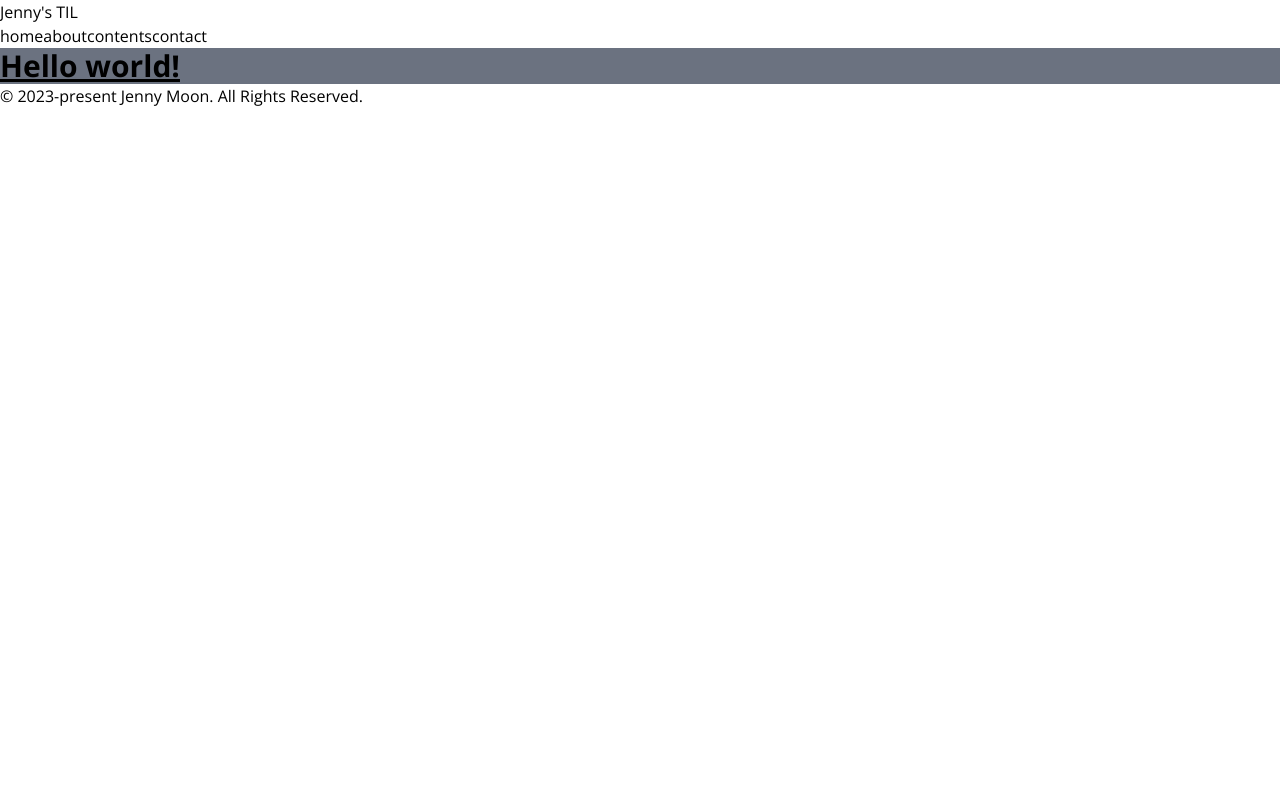
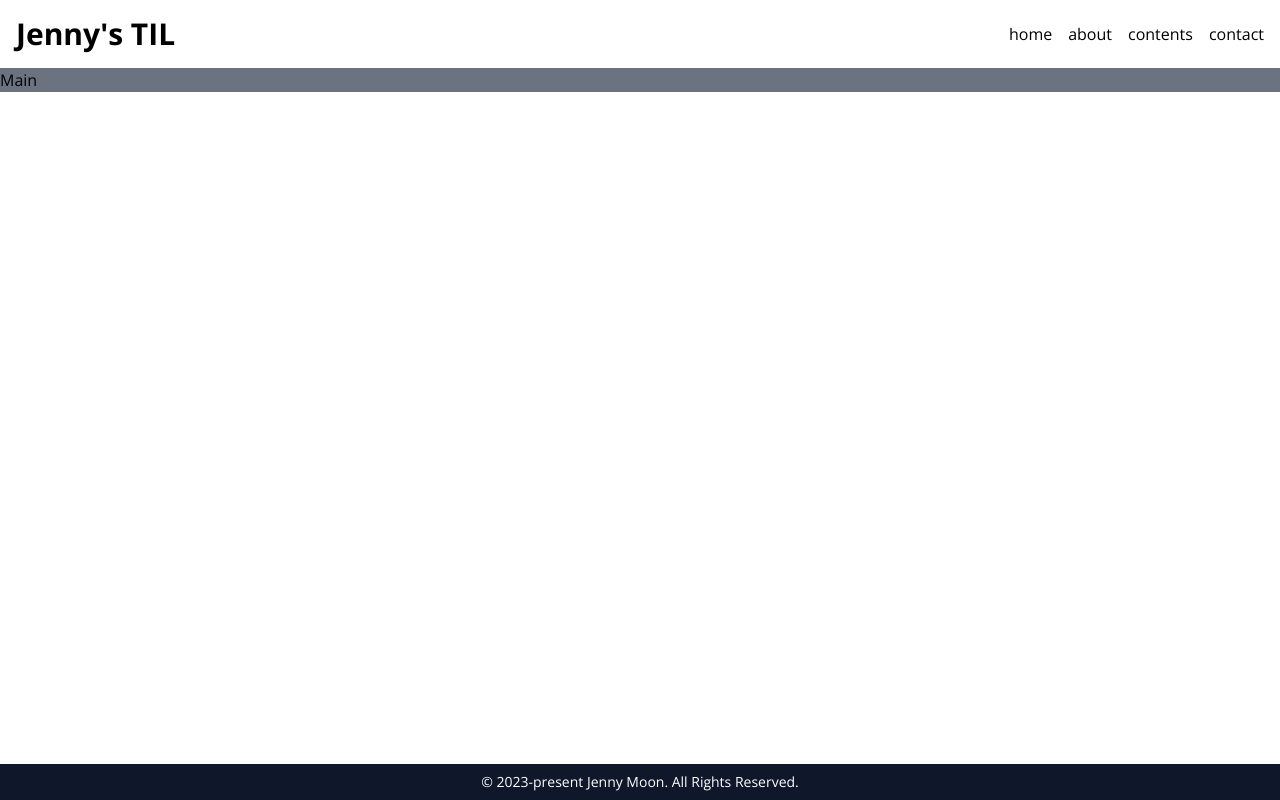
Before and after one commit to jen0828/my-til, a Next.js app: page / in a window 1280 px wide. Built offline with nearby package versions, Linux system fonts and the light colour scheme.

Commit message:
Add styling

```diff
--- a/src/app/layout.tsx
+++ b/src/app/layout.tsx
@@ -17,9 +17,9 @@
 }) {
   return (
     <html lang="en" className={sans.className}>
-      <body>
+      <body className='flex flex-col w-full max-w-screen-2xl mx-auto'>
         <Header />
-        <main>{children} </main>
+        <main className='grow'>{children} </main>
         <Footer />
       </body>
     </html>
--- a/src/app/page.tsx
+++ b/src/app/page.tsx
@@ -1,5 +1,5 @@
 export default function Home() {
   return (
-    <section className="bg-gray-500 text-3xl font-bold underline">Hello world!</section>
+    <section className="bg-gray-500">Main</section>
   );
 }
--- a/src/components/Footer.tsx
+++ b/src/components/Footer.tsx
@@ -1,3 +1,4 @@
 export default function Footer() {
-  return <p>© 2023-present Jenny Moon. All Rights Reserved.</p>
+  return <p className='bg-slate-900 text-white py-2 text-sm text-center'>
+    © 2023-present Jenny Moon. All Rights Reserved.</p>
 }
--- a/src/components/Header.tsx
+++ b/src/components/Header.tsx
@@ -2,11 +2,11 @@
 
 export default function Header() {
   return (
-    <header>
+    <header className='flex justify-between items-center p-4'>
       <Link href="/">
-        <h1>{"Jenny's TIL"}</h1>
+        <h1 className='text-3xl font-bold'>{"Jenny's TIL"}</h1>
       </Link>
-      <nav>
+      <nav className='flex gap-4'>
         <Link href="/">home</Link>
         <Link href="/about">about</Link>
         <Link href="/contents">contents</Link>
```
